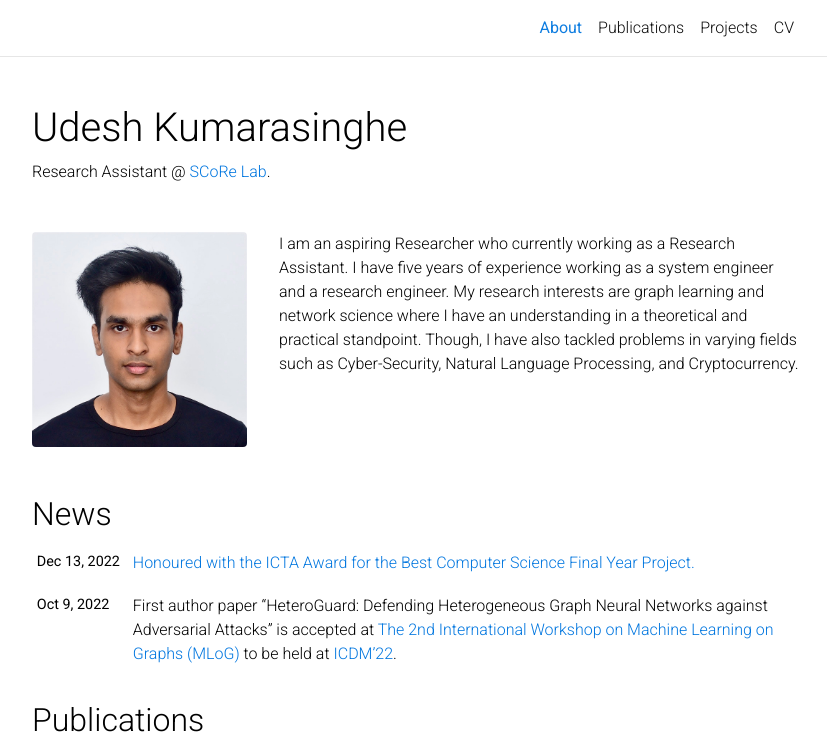
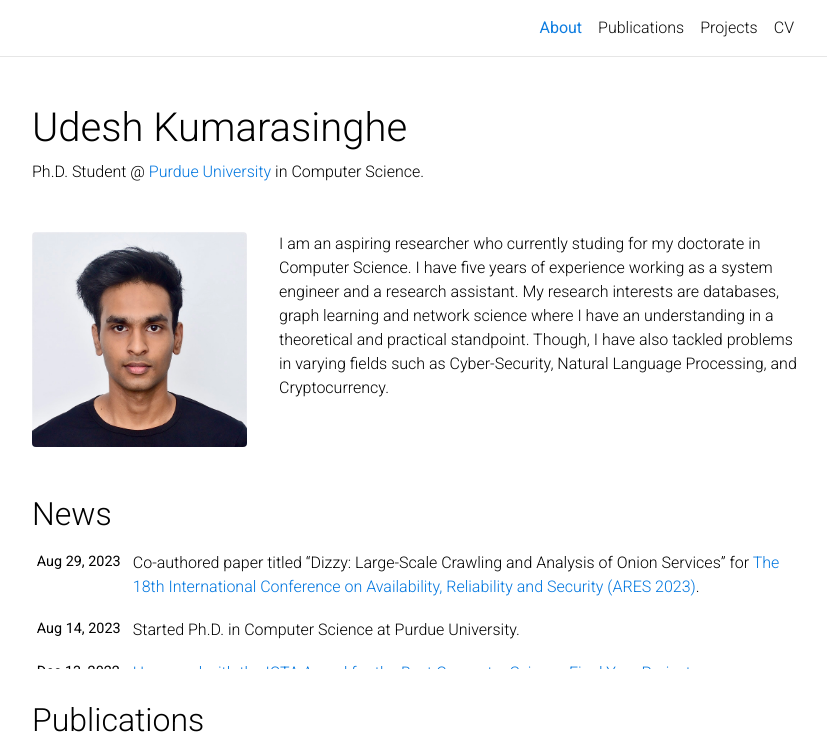
Before and after one commit to ThatUdeshUK/thatudeshuk.github.io, a Jekyll site: the page built from _pages/about.md, in a window 1280 px wide and 1178 px high, cut to the strip 0-752 px from the top of the window. Shown: the whole strip, without its empty margins (223-1050 px from the left). Built offline with Jekyll 4.4.1, drawn with Linux system fonts in a browser that asks for light colours; full-size pictures stand in for the smaller copies a plugin makes; a style sheet for code colours, icons or effects is not loaded.

```diff
--- a/_pages/about.md
+++ b/_pages/about.md
@@ -2,7 +2,7 @@
 layout: about
 title: About
 permalink: /
-subtitle: Research Assistant @ <a href='https://www.scorelab.org'>SCoRe Lab</a>.
+subtitle: Ph.D. Student @ <a href='https://www.purdue.edu'>Purdue University</a> in Computer Science.
 
 profile:
   align: left
@@ -18,4 +18,4 @@ selected_papers: true # includes a list of papers marked as "selected={true}"
 social: true  # includes social icons at the bottom of the page
 ---
 
-I am an aspiring Researcher who currently working as a Research Assistant. I have five years of experience working as a system engineer and a research engineer. My research interests are graph learning and network science where I have an understanding in a theoretical and practical standpoint. Though, I have also tackled problems in varying fields such as Cyber-Security, Natural Language Processing, and Cryptocurrency.
+I am an aspiring researcher who currently studing for my doctorate in Computer Science. I have five years of experience working as a system engineer and a research assistant. My research interests are databases, graph learning and network science where I have an understanding in a theoretical and practical standpoint. Though, I have also tackled problems in varying fields such as Cyber-Security, Natural Language Processing, and Cryptocurrency.
--- a/_pages/publications.md
+++ b/_pages/publications.md
@@ -3,7 +3,7 @@ layout: page
 permalink: /publications/
 title: Publications
 description: Collection of publications in chronological order.
-years: [2022]
+years: [2023, 2022]
 nav: true
 nav_order: 1
 ---
```
Also changed, not shown: _bibliography/papers.bib (+22 -0 lines), _news/announcement_5.md (added, +7 -0 lines), _news/announcement_6.md (added, +7 -0 lines), assets/img/publication_preview/dizzy.png (added).
